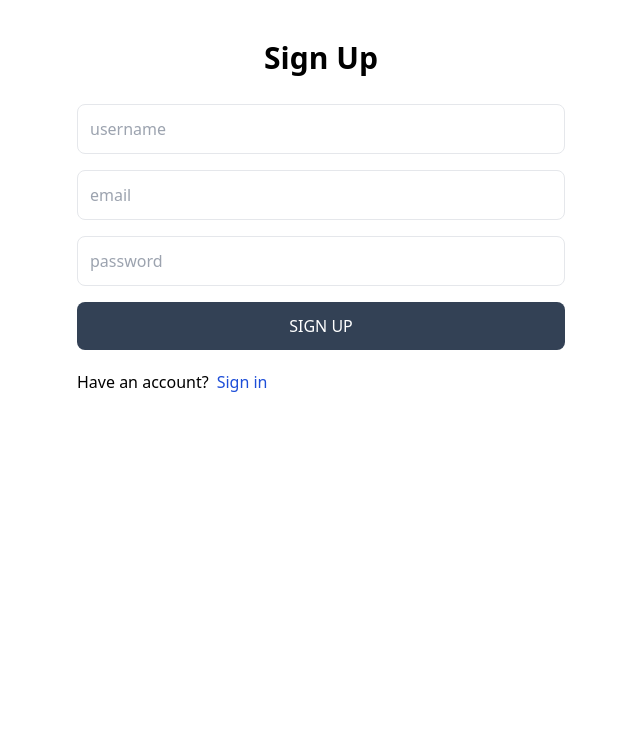
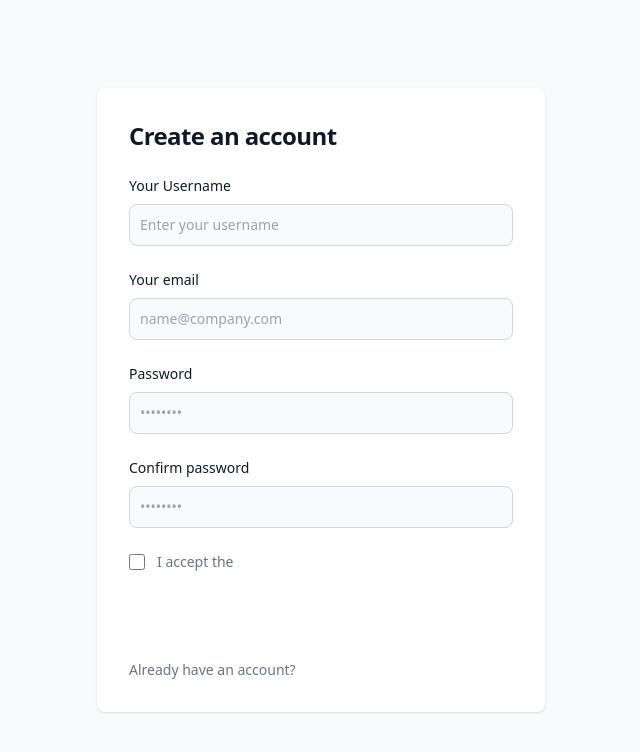
Before and after one commit to kowshik3383/mern-hotel-website, a React (Vite) app in the folder client/: page /sign-up in a window 1280 px wide. Shown: the top 752 px of the page, without its empty margins (319-959 px from the left). Built offline with nearby package versions, Linux system fonts and the light colour scheme.

Commit message:
Update SignUp.jsx

```diff
--- a/client/src/pages/SignUp.jsx
+++ b/client/src/pages/SignUp.jsx
@@ -1,85 +1,174 @@
-import { useState } from 'react';
-import { Link, useNavigate } from 'react-router-dom';
+import React, { useState } from "react";
+import axios from "axios";
+import { Link, useNavigate } from "react-router-dom";
+function Signup() {
+  const navigate = useNavigate();
+  const [formData, setFormData] = useState({
+    name: "",
+    email: "",
+    password: "",
+    confirmpassword: "",
+  });
 
+  const handleChange = (e) => {
+    setFormData({ ...formData, [e.target.name]: e.target.value });
+  };
 
-export default function SignUp() {
-  const [formData, setFormData] = useState({});
-  const [error, setError] = useState(null);
-  const [loading, setLoading] = useState(false);
-  const navigate = useNavigate();
-  const handleChange = (e) => {
-    setFormData({
-      ...formData,
-      [e.target.id]: e.target.value,
-    });
-  };
   const handleSubmit = async (e) => {
     e.preventDefault();
+
+    // Validate user input before sending request
+    const { name, email, password, confirmpassword } = formData;
+    if (!name || !email || !password || !confirmpassword) {
+      alert("Please fill in all required fields.");
+      return; // Prevent form submission if validation fails
+    }
+
+    if (password !== confirmpassword) {
+      alert("Passwords do not match.");
+      return; // Prevent form submission if passwords don't match
+    }
+
     try {
-      setLoading(true);
-      const res = await fetch('https://server-4-muw9.onrender.com/api/signup', {
-        method: 'POST',
-        headers: {
-          'Content-Type': 'application/json',
-        },
-        body: JSON.stringify(formData),
-      });
-      const data = await res.json();
-      console.log(data);
-      if (data.success === false) {
-        setLoading(false);
-        setError(data.message);
-        return;
-      }
-      setLoading(false);
-      setError(null);
-      navigate('/sign-in');
+      const response = await axios.post(
+        "https://server-4-muw9.onrender.com/api/signup",
+        formData
+      );
+      console.log("Signup Successful:", response.data);
+      navigate('/sign-in')
     } catch (error) {
-      setLoading(false);
-      setError(error.message);
+      console.error("Signup Error:", error);
+      alert("Signup failed. Please try again.");
     }
   };
+
   return (
-    <div className='p-3 max-w-lg mx-auto'>
-      <h1 className='text-3xl text-center font-semibold my-7'>Sign Up</h1>
-      <form onSubmit={handleSubmit} className='flex flex-col gap-4'>
+    <section className="bg-gray-50 dark:bg-gray-900">
+      <div className="flex flex-col items-center justify-center px-6 py-8 mx-auto md:h-screen lg:py-0">
+        <div className="w-full bg-white rounded-lg shadow dark:border md:mt-0 sm:max-w-md xl:p-0 dark:bg-gray-800 dark:border-gray-700">
+          <div className="p-6 space-y-4 md:space-y-6 sm:p-8">
+            <h1 className="text-xl font-bold leading-tight tracking-tight text-gray-900 md:text-2xl dark:text-white">
+              Create an account
+            </h1>
+            <form onSubmit={handleSubmit} className="space-y-4 md:space-y-6">
+              <div>
+                <label
+                  htmlFor="name"
+                  className="block mb-2 text-sm font-medium text-gray-900 dark:text-white"
+                >
+                  Your Username
+                </label>
                 <input
-          type='text'
-          placeholder='username'
-          className='border p-3 rounded-lg'
-          id='username'
+                  type="text"
+                  name="name"
+                  id="name"
+                  value={formData.name}
                   onChange={handleChange}
+                  className="bg-gray-50 border border-gray-300 text-gray-900 sm:text-sm rounded-lg focus:ring-primary-600 focus:border-primary-600 block w-full p-2.5 dark:bg-gray-700 dark:border-gray-600 dark:placeholder-gray-400 dark:text-white dark:focus:ring-blue-500 dark:focus:border-blue-500"
+                  placeholder="Enter your username"
+                  required
                 />
+              </div>
+              <div>
+                <label
+                  htmlFor="email"
+                  className="block mb-2 text-sm font-medium text-gray-900 dark:text-white"
+                >
+                  Your email
+                </label>
                 <input
-          type='email'
-          placeholder='email'
-          className='border p-3 rounded-lg'
-          id='email'
+                  type="email"
+                  name="email"
+                  id="email"
+                  value={formData.email}
                   onChange={handleChange}
+                  className="bg-gray-50 border border-gray-300 text-gray-900 sm:text-sm rounded-lg focus:ring-primary-600 focus:border-primary-600 block w-full p-2.5 dark:bg-gray-700 dark:border-gray-600 dark:placeholder-gray-400 dark:text-white dark:focus:ring-blue-500 dark:focus:border-blue-500"
+                  placeholder="name@company.com"
+                  required
                 />
+              </div>
+              <div>
+                <label
+                  htmlFor="password"
+                  className="block mb-2 text-sm font-medium text-gray-900 dark:text-white"
+                >
+                  Password
+                </label>
                 <input
-          type='password'
-          placeholder='password'
-          className='border p-3 rounded-lg'
-          id='password'
+                  type="password"
+                  name="password"
+                  id="password"
+                  value={formData.password}
                   onChange={handleChange}
+                  placeholder="••••••••"
+                  className="bg-gray-50 border border-gray-300 text-gray-900 sm:text-sm rounded-lg focus:ring-primary-600 focus:border-primary-600 block w-full p-2.5 dark:bg-gray-700 dark:border-gray-600 dark:placeholder-gray-400 dark:text-white dark:focus:ring-blue-500 dark:focus:border-blue-500"
+                  required
                 />
-
+              </div>
+              <div>
+                <label
+                  htmlFor="confirmpassword"
+                  className="block mb-2 text-sm font-medium text-gray-900 dark:text-white"
+                >
+                  Confirm password
+                </label>
+                <input
+                  type="password"
+                  name="confirmpassword"
+                  id="confirmpassword"
+                  value={formData.confirmpassword}
+                  onChange={handleChange}
+                  placeholder="••••••••"
+                  className="bg-gray-50 border border-gray-300 text-gray-900 sm:text-sm rounded-lg focus:ring-primary-600 focus:border-primary-600 block w-full p-2.5 dark:bg-gray-700 dark:border-gray-600 dark:placeholder-gray-400 dark:text-white dark:focus:ring-blue-500 dark:focus:border-blue-500"
+                  required
+                />
+              </div>
+              <div className="flex items-start">
+                <div className="flex items-center h-5">
+                  <input
+                    id="terms"
+                    aria-describedby="terms"
+                    type="checkbox"
+                    className="w-4 h-4 border border-gray-300 rounded bg-gray-50 focus:ring-3 focus:ring-primary-300 dark:bg-gray-700 dark:border-gray-600 dark:focus:ring-primary-600 dark:ring-offset-gray-800"
+                    required
+                  />
+                </div>
+                <div className="ml-3 text-sm">
+                  <label
+                    htmlFor="terms"
+                    className="font-light text-gray-500 dark:text-gray-300"
+                  >
+                    I accept the{" "}
+                    <a
+                      className="font-medium text-primary-600 hover:underline dark:text-primary-500"
+                      href="#"
+                    >
+                      Terms and Conditions
+                    </a>
+                  </label>
+                </div>
+              </div>
               <button
-          disabled={loading}
-          className='bg-slate-700 text-white p-3 rounded-lg uppercase hover:opacity-95 disabled:opacity-80'
+                type="submit"
+                className="w-full text-white bg-primary-600 hover:bg-primary-700 focus:ring-4 focus:outline-none focus:ring-primary-300 font-medium rounded-lg text-sm px-5 py-2.5 text-center dark:bg-primary-600 dark:hover:bg-primary-700 dark:focus:ring-primary-800"
               >
-          {loading ? 'Loading...' : 'Sign Up'}
+                Create an account
               </button>
-
+              <p className="text-sm font-light text-gray-500 dark:text-gray-400">
+                Already have an account?{" "}
+                <Link
+                  to="/sign-in"
+                  className="font-medium text-primary-600 hover:underline dark:text-primary-500"
+                >
+                  Login here
+                </Link>
+              </p>
             </form>
-      <div className='flex gap-2 mt-5'>
-        <p>Have an account?</p>
-        <Link to={'/sign-in'}>
-          <span className='text-blue-700'>Sign in</span>
-        </Link>
           </div>
-      {error && <p className='text-red-500 mt-5'>{error}</p>}
         </div>
+      </div>
+    </section>
   );
 }
+
+export default Signup;
```
Lines whose indentation alone changed are shown as unchanged.
